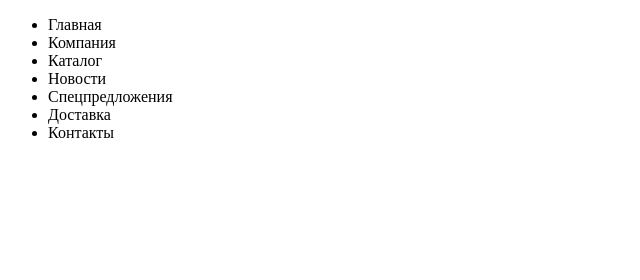
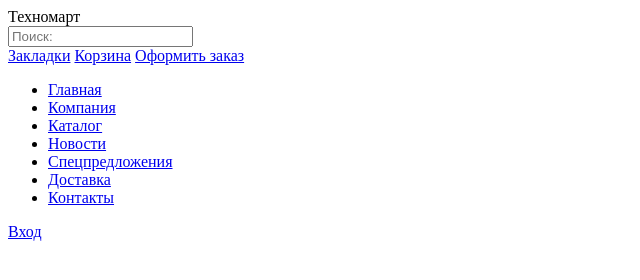
Before and after one commit to nick123554/project-21.11.2023, a plain HTML site: page index.html in a window 1280 px wide. Shown: the whole page, without its empty margins (0-640 px from the left). Drawn offline with Linux system fonts and the light colour scheme.

Commit message:
5 commit

```diff
--- a/index.html
+++ b/index.html
@@ -3,18 +3,37 @@
 <head>
     <meta charset="UTF-8">
     <title>Интернет магазин "Техномарт"</title>
+    <link rel="stylesheet" href="style.css">
 </head>
+
 <body>
     <header>
-        <ul>
-            <li><a href="blank.html"></a>Главная</li>
-            <li><a href="blank.html"></a>Компания</li>
-            <li><a href="blank.html"></a>Каталог</li>
-            <li><a href="blank.html"></a>Новости</li>
-            <li><a href="blank.html"></a>Спецпредложения</li>
-            <li><a href="blank.html"></a>Доставка</li>
-            <li><a href="blank.html"></a>Контакты</li>
-        </ul>
+        <div>
+            <div>
+                <div>Техномарт</div>
+                <form action="/" method="get">
+                    <input type="text"  placeholder="Поиск:">
+                 </form>
+                 <div>
+                    <a href="blank.html">Закладки</a>
+                    <a href="blank.html">Корзина</a>
+                    <a href="blank.html">Оформить заказ</a>
+                 </div>
+            </div>
+        </div>
+
+        <nav>
+            <ul>
+                <li><a href="blank.html">Главная</a></li>
+                <li><a href="blank.html">Компания</a></li>
+                <li><a href="Catalog.html">Каталог</a></li>
+                <li><a href="blank.html">Новости</a></li>
+                <li><a href="blank.html">Спецпредложения</a></li>
+                <li><a href="blank.html">Доставка</a></li>
+                <li><a href="blank.html">Контакты</a></li>
+            </ul>
+            <a href="blank.html">Вход</a>
+        </nav>
     </header>
 
 </body>
```
